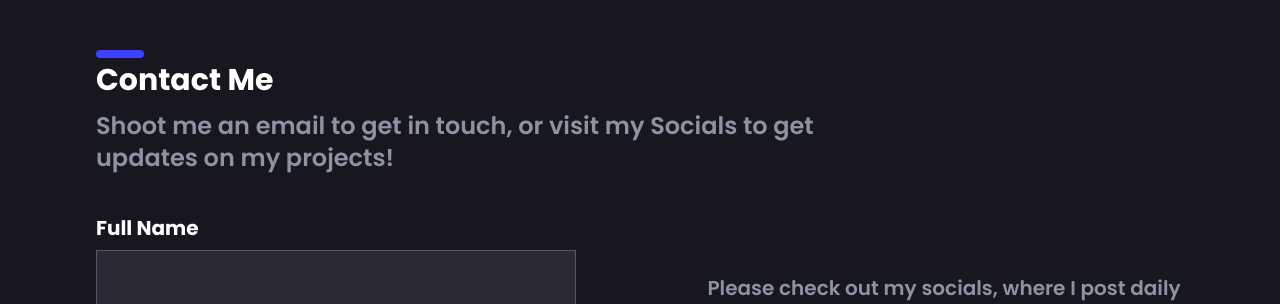
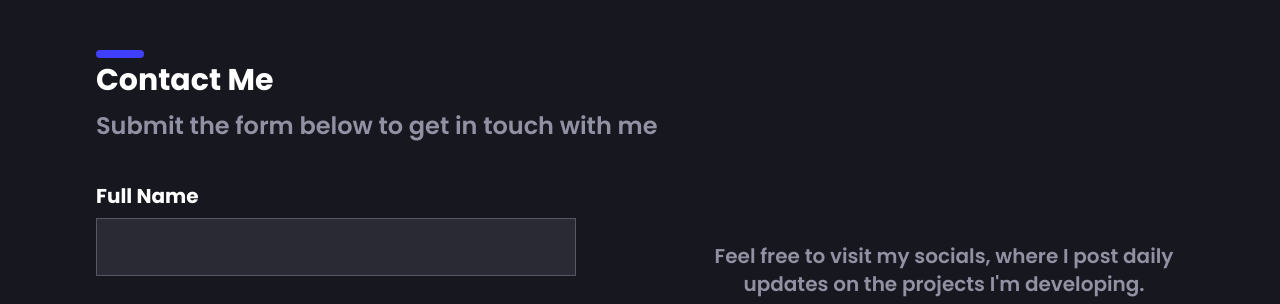
Before and after one commit to TypeErrorDev/TH-9-Professional-Portfolio, a website: page index.html in a window 1280 px wide. Shown: the part 2230-2534 px from the top of the page. Drawn offline with Linux system fonts and the light colour scheme.

Commit message:
UPDATE: udpated contact form header

```diff
--- a/index.html
+++ b/index.html
@@ -421,8 +421,7 @@
         <section class="w-full">
           <h2 id="contact" class="secondary-title">Contact Me</h2>
           <p class="section-paragraph text-2xl">
-            Shoot me an email to get in touch, or visit my Socials to get
-            updates on my projects!
+            Submit the form below to get in touch with me
           </p>
           <div class="w-full grid lg:grid-cols-2 gap-8 lg:gap-32 mt-10">
             <form
@@ -471,7 +470,7 @@
             <div class="mt-12 text-xl flex flex-col text-center">
               <!-- Contact info -->
               <p class="text-secondary-tw mt-3 mb-3 block">
-                Please check out my socials, where I post daily updates on the
+                Feel free to visit my socials, where I post daily updates on the
                 projects I'm developing.
               </p>
               <!-- Here is where my social links are -->
```
Also changed, not shown: css/tailwind.css.
